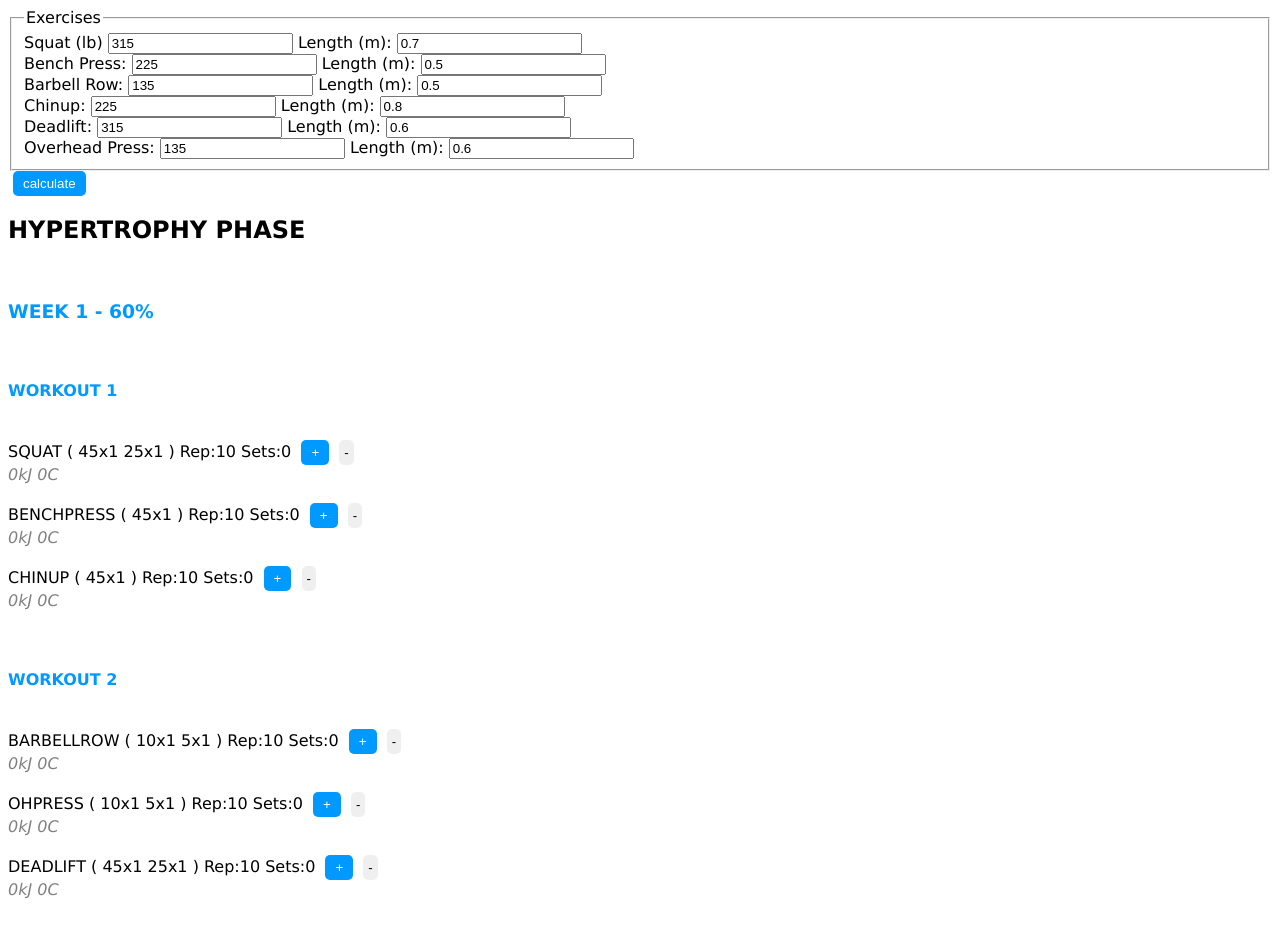
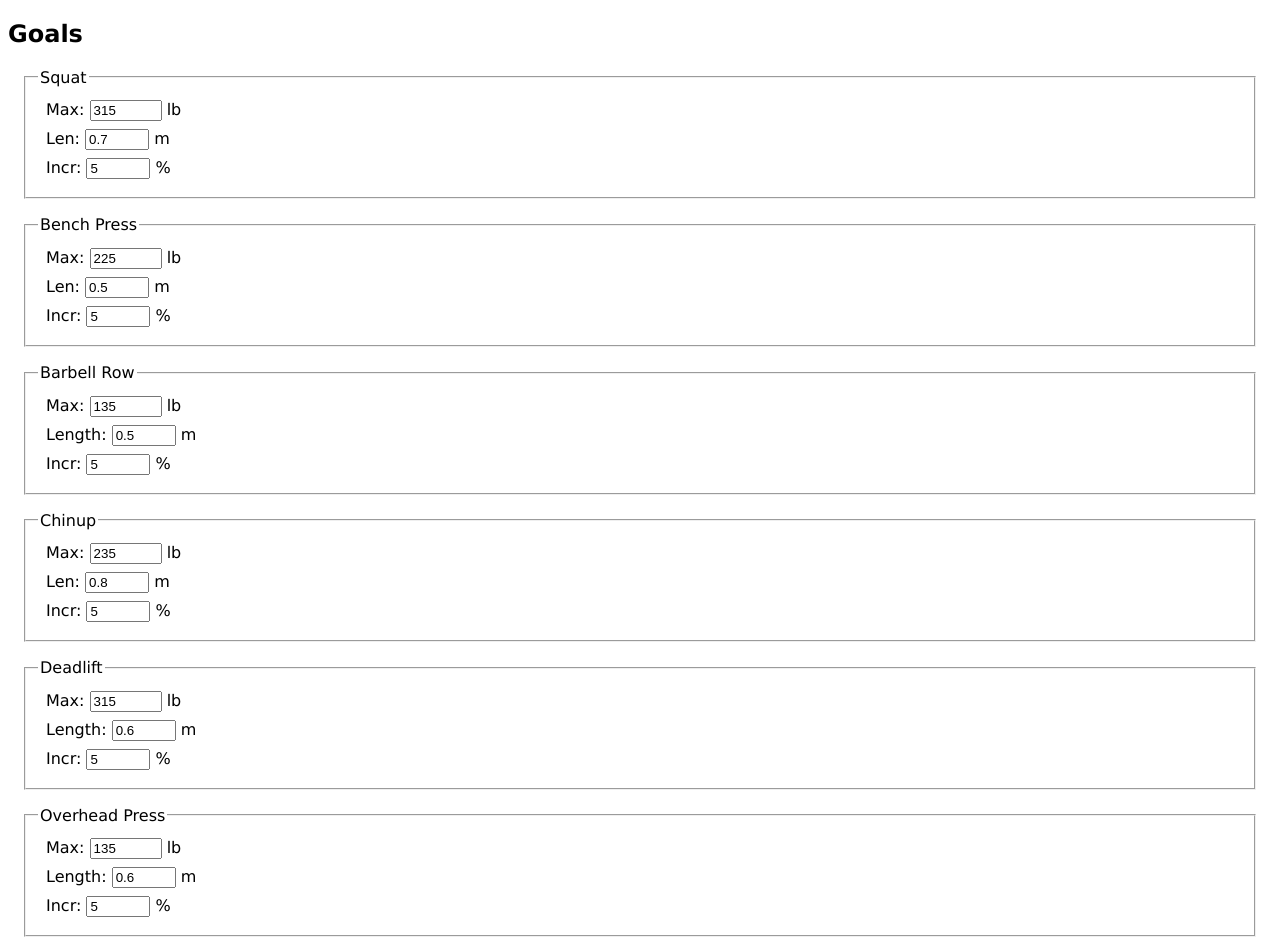
Before and after one commit to bigfish/weights, a website: page index.html in a window 1280 px wide. Shown: the top 940 px of the page. Drawn offline with Linux system fonts and the light colour scheme.

Commit message:
add increase parameter for goal-setting

```diff
--- a/index.html
+++ b/index.html
@@ -9,39 +9,98 @@
   </head>
   <body>
 
+    <h2>Goals</h2>
     <form onsubmit="return calc();">
       <fieldset>
-        <legend>Exercises</legend>
+        <legend>Squat</legend>
         <div class="form-field">
-          <label>Squat (lb)</label> <input type="number" id="squat" name="squat" value="315"/>
-          <label>Length (m):</label> <input type="number" id="squat-len" name="squat-len" value="0.7"/>
+          <label>Max:</label>
+          <input type="number" min="0" max="1000" step="5" id="squat" name="squat" value="315"/> lb
         </div>
-
         <div class="form-field">
-          <label>Bench Press:</label> <input type="number" id="benchpress" name="benchpress" value="225"/>
-          <label>Length (m):</label> <input type="number" id="benchpress-len" name="benchpress-len" value="0.5"/>
+          <label>Len:</label>
+          <input type="number" min="0" max="1.0" step="0.1" id="squat-len" name="squat-len" value="0.7"/> m
         </div>
-
         <div class="form-field">
-          <label>Barbell Row:</label> <input type="number" id="barbellrow" name="barbellrow" value="135"/>
-          <label>Length (m):</label> <input type="number" id="barbellrow-len" name="barbellrow-len" value="0.5"/>
-        </div>
-
-        <div class="form-field">
-          <label>Chinup:</label> <input type="number" id="chinup" name="chinup" value="225"/>
-          <label>Length (m):</label> <input type="number" id="chinup-len" name="chinup-len" value="0.8"/>
-        </div>
-
-        <div class="form-field">
-          <label>Deadlift:</label> <input type="number" id="deadlift" name="deadlift" value="315"/>
-          <label>Length (m):</label> <input type="number" id="deadlift-len" name="deadlift-len" value="0.6"/>
-        </div>
-
-        <div class="form-field">
-          <label>Overhead Press:</label> <input type="number" id="ohpress" name="ohpress" value="135"/>
-          <label>Length (m):</label> <input type="number" id="ohpress-len" name="ohpress-len" value="0.6"/>
+          <label>Incr:</label>
+          <input type="number" min="0" max="100" step="1" id="squat-incr" name="squat-incr" value="5"/> %
         </div>
       </fieldset>
+
+      <fieldset>
+        <legend>Bench Press</legend>
+        <div class="form-field">
+          <label>Max:</label>
+          <input type="number" min="0" max="1000" id="benchpress" name="benchpress" value="225"/> lb
+        </div>
+        <div class="form-field">
+          <label>Len:</label>
+          <input type="number" min="0" max="1.0" step="0.1" id="benchpress-len" name="benchpress-len" value="0.5"/> m
+        </div>
+        <div class="form-field">
+          <label>Incr:</label>
+          <input type="number" min="0" max="100" step="1" id="benchpress-incr" name="benchpress-incr" value="5"/> %
+        </div>
+      </fieldset>
+
+      <fieldset>
+        <legend>Barbell Row</legend>
+        <div class="form-field">
+          <label>Max:</label>
+          <input type="number" min="0" max="1000" id="barbellrow" name="barbellrow" value="135"/> lb
+        </div>
+        <div class="form-field">
+          <label>Length:</label>
+          <input type="number" min="0" max="1.0" step="0.1" id="barbellrow-len" name="barbellrow-len" value="0.5"/> m
+        </div>
+        <div class="form-field">
+          <label>Incr:</label>
+          <input type="number" min="0" max="100" step="1" id="barbellrow-incr" name="barbellrow-incr" value="5"/> %
+        </div>
+      </fieldset>
+
+      <fieldset>
+        <legend>Chinup</legend>
+        <div class="form-field">
+          <label>Max:</label> <input type="number" min="0" max="1000" id="chinup" name="chinup" value="235"/> lb
+        </div>
+        <div class="form-field">
+          <label>Len:</label> <input min="0" max="1.0" step="0.1" type="number" id="chinup-len" name="chinup-len" value="0.8"/> m
+        </div>
+        <div class="form-field">
+          <label>Incr:</label>
+          <input type="number" min="0" max="100" step="1" id="chinup-incr" name="chinup-incr" value="5"/> %
+        </div>
+      </fieldset>
+
+      <fieldset>
+        <legend>Deadlift</legend>
+        <div class="form-field">
+          <label>Max:</label> <input type="number" min="0" max="1000" id="deadlift" name="deadlift" value="315"/> lb
+        </div>
+        <div class="form-field">
+          <label>Length:</label> <input type="number" min="0" max="1.0" step="0.1" id="deadlift-len" name="deadlift-len" value="0.6"/> m
+        </div>
+        <div class="form-field">
+          <label>Incr:</label>
+          <input type="number" min="0" max="100" step="1" id="deadlift-incr" name="deadlift-incr" value="5"/> %
+        </div>
+      </fieldset>
+
+      <fieldset>
+        <legend>Overhead Press</legend>
+        <div class="form-field">
+          <label>Max:</label> <input type="number" min="0" max="1000" id="ohpress" name="ohpress" value="135"/> lb
+        </div>
+        <div class="form-field">
+          <label>Length:</label> <input type="number" min="0" max="1.0" step="0.1" id="ohpress-len" name="ohpress-len" value="0.6"/> m
+        </div>
+        <div class="form-field">
+          <label>Incr:</label>
+          <input type="number" min="0" max="100" step="1" id="ohpress-incr" name="ohpress-incr" value="5"/> %
+        </div>
+      </fieldset>
+
 
       <button type="submit">calculate</button>
 
--- a/weights.css
+++ b/weights.css
@@ -25,3 +25,9 @@ a {
   text-decoration: none;
   color: #0099FF;
 }
+fieldset {
+  margin: 1em;
+}
+.form-field {
+  margin: 0.5em;
+}
--- a/weights.js
+++ b/weights.js
@@ -14,6 +14,7 @@ function el(id) {
  */
 
 function perc(max, p) {
+
     var weight =  max * p /100;
     var weightWithoutBar = weight - 45;
     var halfWeightWithoutBar = Math.round(weightWithoutBar / 2);
@@ -179,13 +180,9 @@ var program = {
             percent: 100,
             reps: 2
         },
-        {
-            percent: 105,
-            reps: 1
-        },
         deload({
-            percent: 105,
-            reps: 1
+            percent: 100,
+            reps: 2
         })
     ]
 
@@ -196,7 +193,7 @@ var workouts = [
    ['barbellrow', 'ohpress', 'deadlift']
 ];
 
-function formatPhase(phase, max, len) {
+function formatPhase(phase, max, len, incr) {
 
     echo('      <h2>' + phase.toUpperCase() + ' PHASE </h2>');
 
@@ -208,7 +205,11 @@ function formatPhase(phase, max, len) {
             var dayId = phase + '--wk-' + week + '--day-' + day;
             echo('<h4 id="' + dayId + '"><a href="#' + dayId + '"> WORKOUT ' + (day + 1) + '</a></h4>');
             workout.forEach(function (exercise) {
-                echo(formatExercise(exercise, max[exercise], levels.percent, levels.reps,
+                console.log(typeof incr[exercise]);
+
+                var targetMax = max[exercise] * (100 + incr[exercise]) / 100;
+                console.log(targetMax);
+                echo(formatExercise(exercise, targetMax , levels.percent, levels.reps,
                                   phase + '--wk-' + week + '--day-' + day + '--' + exercise, len[exercise]));
             });
             echo('');
@@ -217,6 +218,9 @@ function formatPhase(phase, max, len) {
 
     });
 
+}
+function num(n) {
+    return parseInt(n, 10);
 }
 
 function calc() {
@@ -234,6 +238,13 @@ function calc() {
     var barbellrow_len = el('barbellrow-len');
     var deadlift_len = el('deadlift-len');
     var ohpress_len = el('ohpress-len');
+    //increase
+    var chinup_incr = el('chinup-incr');
+    var squat_incr = el('squat-incr');
+    var benchpress_incr = el('benchpress-incr');
+    var barbellrow_incr = el('barbellrow-incr');
+    var deadlift_incr = el('deadlift-incr');
+    var ohpress_incr = el('ohpress-incr');
     var max = {
         squat: squat.value,
         chinup: chinup.value,
@@ -241,6 +252,14 @@ function calc() {
         barbellrow: barbellrow.value,
         ohpress: ohpress.value,
         deadlift: deadlift.value,
+    };
+    var incr = {
+        squat: num(squat_incr.value),
+        chinup: num(chinup_incr.value),
+        benchpress: num(benchpress_incr.value),
+        barbellrow: num(barbellrow_incr.value),
+        ohpress: num(ohpress_incr.value),
+        deadlift: num(deadlift_incr.value),
     };
     var len = {
         squat: squat_len.value,
@@ -251,9 +270,9 @@ function calc() {
         deadlift: deadlift_len.value,
     };
 
-    formatPhase('hypertrophy', max, len);
-    formatPhase('strength', max, len);
-    formatPhase('peaking', max, len);
+    formatPhase('hypertrophy', max, len, incr);
+    formatPhase('strength', max, len, incr);
+    formatPhase('peaking', max, len, incr);
 
     return false;
 }
```
